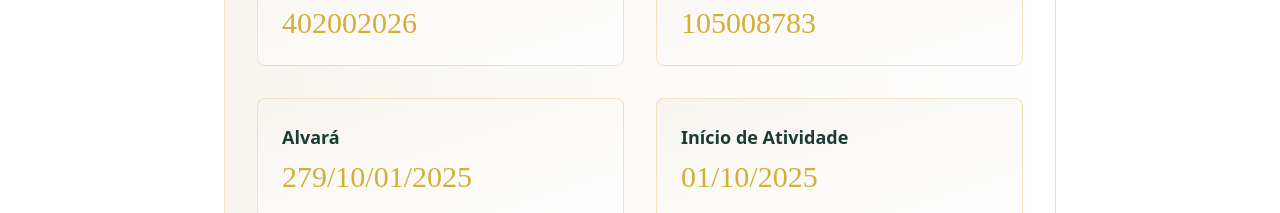
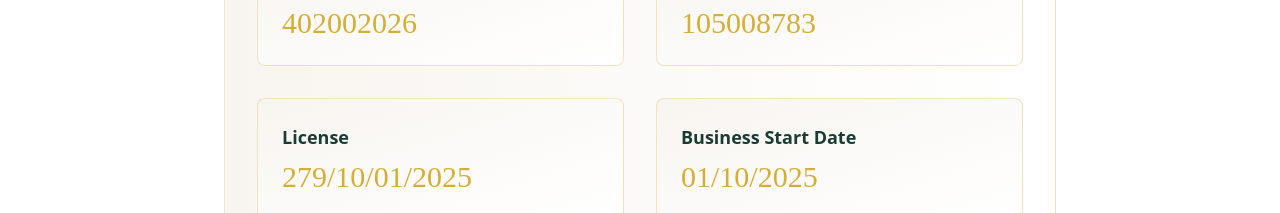
Before and after one commit to Bernie-Dramos/camywellnessandspa, a Next.js app: page /terms in a window 1280 px wide. Shown: the part 1460-1673 px from the top of the page. Built offline with nearby package versions, Linux system fonts and the light colour scheme; a web font is replaced by a local one.

Commit message:
Update page.tsx

```diff
--- a/app/terms/page.tsx
+++ b/app/terms/page.tsx
@@ -73,6 +73,7 @@ const termsContent = {
         "Vouchers are non-refundable and cannot be redeemed for cash.",
         "Vouchers are valid for 60 days from the date of purchase.",
         "Lost or stolen vouchers will not be replaced.",
+        "Vouchers are non-transferable.",
       ],
     },
     {
@@ -146,6 +147,7 @@ const termsContent = {
         "Os vouchers são não-reembolsaveis e não podem ser trocados por dinheiro.",
         "Os vouchers são válidos por 60 dias após o dia de compra.",
         "Os vouchers perdidos ou roubados não serão substituídos.",
+        "Os vouchers são intransmissíveis.",
       ],
     },
     {
@@ -262,11 +264,15 @@ export default function Terms() {
                 <p className="text-3xl font-serif text-[#d4af37]">105008783</p>
               </div>
               <div className="bg-linear-to-br from-[#f8f5f0] to-white p-6 rounded-lg border border-[#d4af37]/30">
-                <h4 className="text-lg font-semibold text-[#1a3c34] mb-2">Alvará</h4>
+                <h4 className="text-lg font-semibold text-[#1a3c34] mb-2">
+                  {language === "en" ? "License" : "Alvará"}
+                </h4>
                 <p className="text-3xl font-serif text-[#d4af37]">279/10/01/2025</p>
               </div>
               <div className="bg-linear-to-br from-[#f8f5f0] to-white p-6 rounded-lg border border-[#d4af37]/30">
-                <h4 className="text-lg font-semibold text-[#1a3c34] mb-2">Início de Atividade</h4>
+                <h4 className="text-lg font-semibold text-[#1a3c34] mb-2">
+                  {language === "en" ? "Business Start Date" : "Início de Atividade"}
+                </h4>
                 <p className="text-3xl font-serif text-[#d4af37]">01/10/2025</p>
               </div>
             </div>
```
